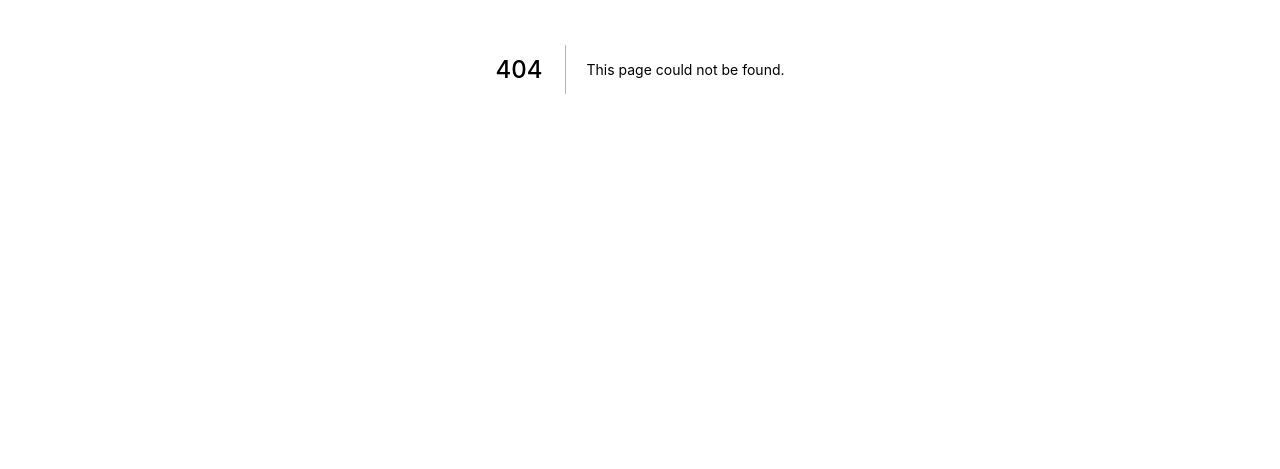
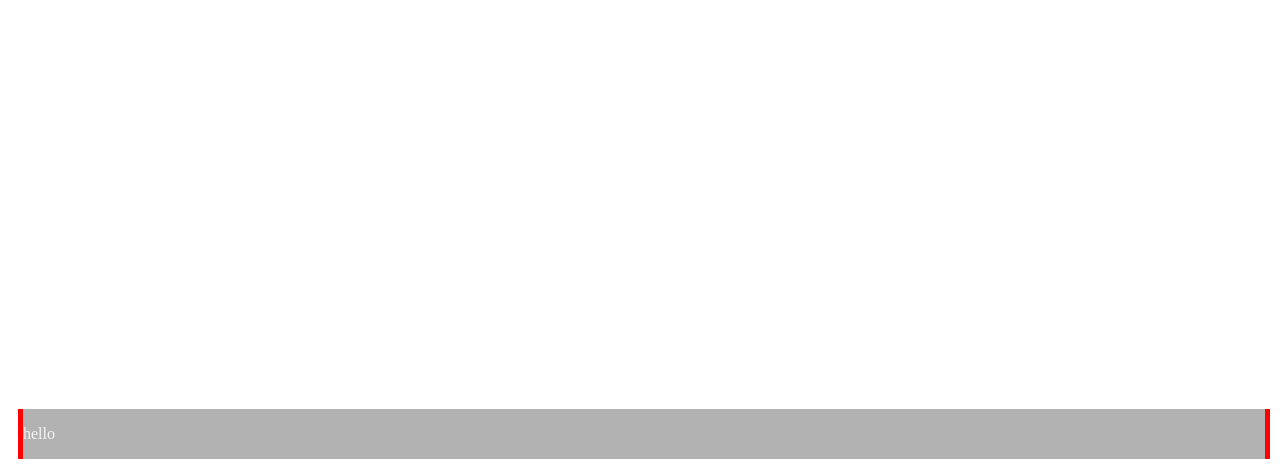
Before and after one commit to NotGlitchedOwl/personal-website, a Next.js app: page /templates/PrimaryLayout in a window 1280 px wide. Before the commit this address had no page. Shown: the part 331-800 px from the top of the page. Built offline with nearby package versions, Linux system fonts and the light colour scheme.

Commit message:
1st day-commit #1  Created the .info div and put some basic styling

```diff
--- /dev/null
+++ b/pages/templates/PrimaryLayout.js
@@ -0,0 +1,18 @@
+import Head from "next/head"
+
+const MainLayout = ({head , content}) => {
+    return (
+        <div>
+            <Head>
+                {head}
+            </Head>
+            <div className="content">
+                {content}
+            </div>
+            <div className="info">
+                <p>hello</p>
+            </div>
+        </div>
+    )
+}
+export default MainLayout
--- a/styles/globals.css
+++ b/styles/globals.css
@@ -1,16 +1,12 @@
-html,
-body {
-  padding: 0;
-  margin: 0;
-  font-family: -apple-system, BlinkMacSystemFont, Segoe UI, Roboto, Oxygen,
-    Ubuntu, Cantarell, Fira Sans, Droid Sans, Helvetica Neue, sans-serif;
+.info {
+  margin:10px;
+  width:97%;
+  background : rgba(0  ,0 , 0, 0.3);
+  border-left: solid red 5px;
+  border-right: solid red 5px;
+  color : whitesmoke;
+  position:fixed;
+  bottom: 0;
+
+
 }
-
-a {
-  color: inherit;
-  text-decoration: none;
-}
-
-* {
-  box-sizing: border-box;
-}
```
Also changed, not shown: pages/index.js (+12 -65 lines).
